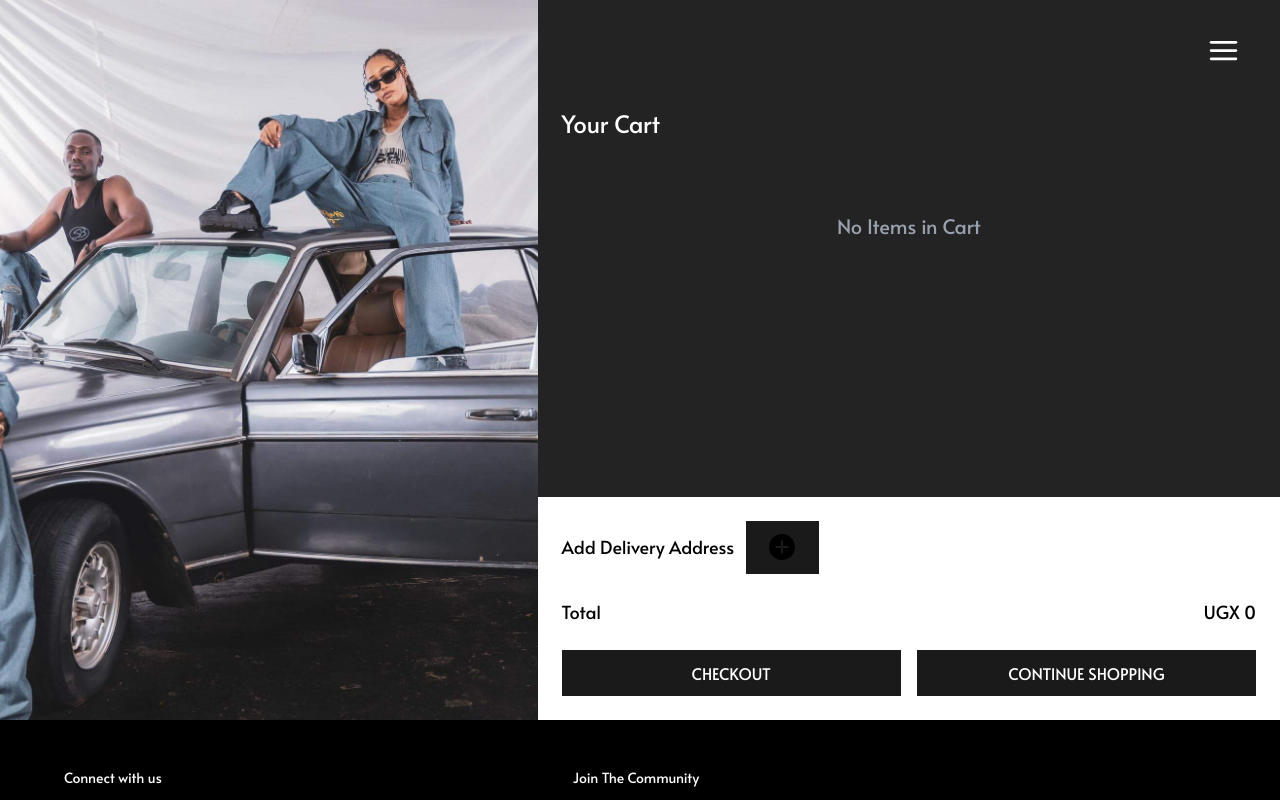
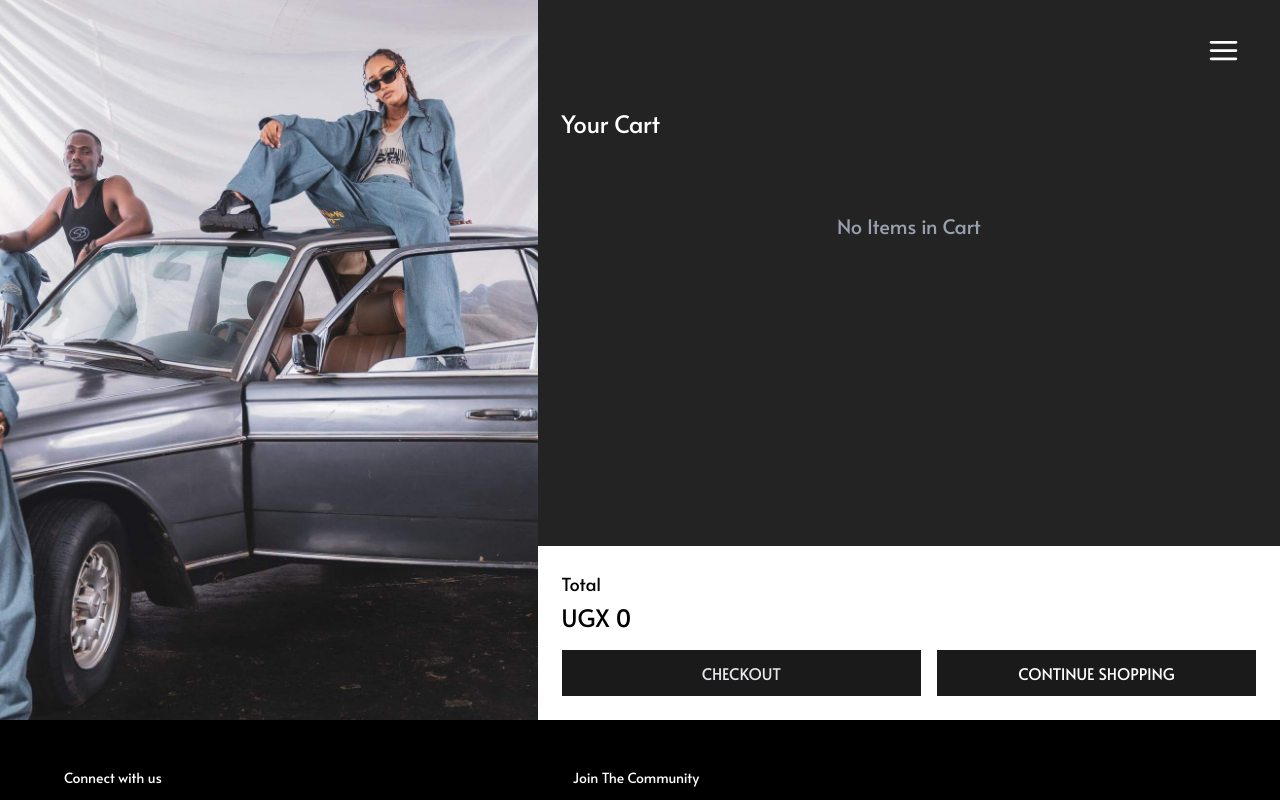
Before and after one commit to Josh-The-Developapa/SpeedBall, a React (Vite) app: page /cart in a window 1280 px wide. Shown: the top 800 px of the page. Built offline with nearby package versions, Linux system fonts and the light colour scheme.

Commit message:
adding simple backend

```diff
--- a/src/pages/Cart/Cart.jsx
+++ b/src/pages/Cart/Cart.jsx
@@ -1,68 +1,81 @@
-import React, { useContext, useEffect, useState } from 'react';
-import Context from '../../Context/Context.jsx';
-import { IoMdTrash, IoMdArrowBack } from 'react-icons/io';
-import { FiCheckCircle } from 'react-icons/fi';
-import { ImSpinner9 } from 'react-icons/im';
-import { IoIosAddCircle } from 'react-icons/io';
-import { IoMdArrowDropupCircle } from 'react-icons/io';
-import hero from '../../assets/speedball-homepage-laptop.jpeg';
-import Header from '../../components/Header/Header.jsx';
-import Footer from '../../components/Footer/Footer.jsx';
+import { useEffect, useState } from "react";
+import { Link } from "react-router-dom";
+import { FiCheckCircle } from "react-icons/fi";
+import { ImSpinner9 } from "react-icons/im";
+import hero from "../../assets/speedball-homepage-laptop.jpeg";
+import Header from "../../components/Header/Header.jsx";
+import Footer from "../../components/Footer/Footer.jsx";
+import { parsePhoneNumberFromString } from "libphonenumber-js";
 
-import Product1 from '../../assets/full-fit.svg';
-import Product2 from '../../assets/jacket.svg';
-import Product3 from '../../assets/jeans.svg';
+import { createClient } from "@supabase/supabase-js";
+
+const supabase = createClient(
+  import.meta.env.VITE_SUPABASE_URL,
+  import.meta.env.VITE_SUPABASE_ANON_KEY
+);
 
 function CartPage() {
-  // const ctx = useContext(Context);
   const [cartItems, setCartItems] = useState([]);
-  const [discount, setDiscount] = useState(0);
   const [loading, setLoading] = useState(false);
-  const [showCheckoutOverlay, setShowCheckoutOverlay] = useState(false);
   const [showAddressOverlay, setShowAddressOverlay] = useState(false);
-  const [error, setError] = useState('');
+  const [error, setError] = useState("");
+
+  const [showPaymentModal, setShowPaymentModal] = useState(() => {
+    return localStorage.getItem("PaymentModalState") === "open";
+  });
 
   const [checkoutComplete, setCheckoutComplete] = useState(false);
-  const [addressExpanded, setAddressExpanded] = useState(false);
-  const [date, setDate] = useState('');
+  const [date, setDate] = useState("");
   const [address, setAddress] = useState({
-    fullName: '',
-    cityTown: '',
-    street: '',
-    country: 'Uganda',
-    phoneNumber: '',
+    fullName: "",
+    cityTown: "",
+    street: "",
+    country: "Uganda",
+    phoneNumber: "",
     date: date,
   });
 
+  function formatPhoneNumber(raw) {
+    if (!raw) return "";
+
+    const parsed = parsePhoneNumberFromString(raw, "UG"); // fallback region if country code is missing
+    if (!parsed.isValid()) {
+      setError("Please enter a valid phone number.");
+      return;
+    }
+    if (!parsed || !parsed.isValid()) return raw;
+
+    return parsed.formatInternational(); // e.g. +256 712 345 678
+  }
+
   useEffect(() => {
-    if (!localStorage.getItem('CartItems')) return;
-    setCartItems(JSON.parse(localStorage.getItem('CartItems')));
+    const storedCart = localStorage.getItem("CartItems");
+    if (storedCart) {
+      setCartItems(JSON.parse(storedCart));
+    }
+
+    if (localStorage.getItem("PaymentModalState") === "open") {
+      setShowPaymentModal(true);
+    }
   }, []);
 
   const handleQuantityChange = (index, newQuantity) => {
-    if (newQuantity < 1) return; // prevent zero or negative quantities
+    if (newQuantity < 1) return; // prevent non positive quantities
 
     const updatedCartItems = [...cartItems];
     updatedCartItems[index].quantity = newQuantity;
     setCartItems(updatedCartItems);
-    localStorage.setItem('CartItems', JSON.stringify(updatedCartItems));
-  };
-
-  const handleSizeChange = (index, newSize) => {
-    const updatedCartItems = [...cartItems];
-    updatedCartItems[index].size = newSize;
-    setCartItems(updatedCartItems);
-    localStorage.setItem('CartItems', JSON.stringify(updatedCartItems));
+    localStorage.setItem("CartItems", JSON.stringify(updatedCartItems));
   };
 
   const handleDeleteItem = (index) => {
     const updatedCartItems = [...cartItems];
     updatedCartItems.splice(index, 1);
     setCartItems(updatedCartItems);
-    localStorage.setItem('CartItems', JSON.stringify(updatedCartItems));
+    localStorage.setItem("CartItems", JSON.stringify(updatedCartItems));
   };
 
-  const computeCost = (array) => {
+  const computeTotals = (array) => {
     let totalQuantity = 0;
     let totalCost = 0;
     array.forEach((item) => {
@@ -72,60 +85,59 @@ function CartPage() {
     return { totalQuantity, totalCost };
   };
 
+  const handleClosePaymentModal = () => {
+    if (
+      !window.confirm(
+        "Are you sure you want to close this screen? Payment may be missed."
+      )
+    )
+      return;
+    setShowPaymentModal(false);
+    localStorage.removeItem("PaymentModalState");
+  };
+
   const handleAddressChange = (e) => {
     const { name, value } = e.target;
     setAddress({ ...address, [name]: value });
-    setError('');
+    setError("");
   };
 
-  function handleFinalCheckout() {
-    if (!address.fullName || !address.line || !address.phone) {
-      alert('Please complete all address fields.');
+  // where the magic happens
+  const handleCheckout = async () => {
+    if (cartItems.length === 0) {
+      setError("Please add some items to cart first.");
       return;
     }
 
-    sendOrderToServer({ cartItems, address }); // or Supabase insert
-    setCartItems([]);
-    setShowCheckoutOverlay(false);
-  }
-
-  // whree the magic happens
-  const handleCheckout = async () => {
-    if (cartItems.length === 0) {
-      setError('Please add some items to cart first.');
-      return;
-    }
+    const { totalQuantity, totalCost } = computeTotals(cartItems);
+    const delivery_address = `${address.fullName}, ${address.street}, ${address.cityTown}, ${address.country}`;
+    const phone_number = address.phoneNumber;
 
     setLoading(true);
 
-    const checkoutData = {
-      cartItems,
-      address,
-      totalShirts: computeCost(cartItems).totalQuantity,
-      totalCost:
-        computeCost(cartItems).totalCost * (1 - Number(discount) / 100),
-      date: new Date(Date.now() + 3 * 3600 * 1000).toUTCString(), // EAT offset
-      status: 'pending',
-    };
+    const { error } = await supabase.from("orders").insert([
+      {
+        items: cartItems,
+        total_quantity: totalQuantity,
+        total_cost: totalCost,
+        delivery_address,
+        phone_number,
+      },
+    ]);
 
-    fetch('https://conspiracy-67f09-default-rtdb.firebaseio.com/orders.json', {
-      method: 'POST',
-      headers: { 'Content-Type': 'application/json' },
-      body: JSON.stringify(checkoutData),
-    })
-      .then((res) => res.json())
-      .then(() => {
+    if (error) {
+      console.error("Supabase Insert Error:", error.message);
+      setError("Something went wrong. Please try again.");
+    } else {
+      localStorage.setItem("PaymentModalState", "open");
+      setShowPaymentModal(true);
       setCheckoutComplete(true);
       setCartItems([]);
-        localStorage.removeItem('CartItems');
+      localStorage.removeItem("CartItems");
       setShowAddressOverlay(false);
-      })
-      .catch((err) => {
-        console.error('Checkout Error:', err);
-      })
-      .finally(() => {
+    }
+
     setLoading(false);
-      });
   };
 
   return (
@@ -166,15 +178,15 @@ function CartPage() {
                       <div className="flex flex-col justify-between">
                         <h3
                           className="text-sm tracking-wide"
-                          style={{ marginBottom: '10px', marginRight: '5px' }}
+                          style={{ marginBottom: "10px", marginRight: "5px" }}
                         >
                           {item.title}
                         </h3>
                         <p
                           className="text-[0.975rem] font-medium"
-                          style={{ marginBottom: '10px' }}
+                          style={{ marginBottom: "10px" }}
                         >
-                          UGX {item.price.toLocaleString('en-UG')}
+                          UGX {item.price.toLocaleString("en-UG")}
                         </p>
                         <div className="flex items-center space-x-2 mt-1">
                           <button
@@ -227,22 +239,18 @@ function CartPage() {
           {/* Checkout Section */}
           <div className="bg-white text-black p-6">
             {/* Address Section */}
-            <div className="mb-6">
-              <div className="flex items-center mb-4">
-                <h3 className="text-lg font-semibold">Add Delivery Address</h3>
+            {showAddressOverlay && (
+              <div className="fixed inset-0 bg-black bg-opacity-20 z-50 flex items-center justify-center">
+                <div className="bg-white text-black rounded-lg p-6 w-[90%] max-w-md relative">
                   <button
-                  onClick={() => setAddressExpanded(!addressExpanded)}
-                  className="ml-3 text-black hover:text-gray-600 transition-colors"
+                    onClick={() => setShowAddressOverlay(false)}
+                    className="absolute top-2 right-2 text-gray-600 hover:text-black text-xl"
                   >
-                  {addressExpanded ? (
-                    <IoMdArrowDropupCircle className="w-8 h-8" />
-                  ) : (
-                    <IoIosAddCircle className="w-8 h-8" />
-                  )}
+                    ×
                   </button>
-              </div>
-
-              {addressExpanded && (
+                  <h3 className="text-lg font-semibold mb-4">
+                    Add Delivery Address
+                  </h3>
                   <div className="space-y-3">
                     <input
                       type="text"
@@ -270,51 +278,121 @@ function CartPage() {
                     />
                     <input
                       type="tel"
+                      inputMode="tel"
+                      pattern="[\d\s()+-]*"
                       name="phoneNumber"
                       placeholder="Phone Number"
                       value={address.phoneNumber}
-                    onChange={handleAddressChange}
+                      onChange={(e) => {
+                        const val = e.target.value;
+                        // Allow digits, +, -, space, (, )
+                        if (/^[\d\s()+-]*$/.test(val)) {
+                          setAddress({ ...address, phoneNumber: val });
+                        }
+                      }}
+                      onPaste={(e) => {
+                        const paste = e.clipboardData.getData("text");
+                        if (!/^[\d\s()+-]*$/.test(paste)) e.preventDefault();
+                      }}
                       className="w-full p-3 border border-gray-300 rounded-lg focus:outline-none focus:border-black"
                     />
+                    <button
+                      onClick={handleCheckout}
+                      className="w-full mt-4 bg-[#3B4CCA] text-white py-3 rounded-lg font-semibold hover:bg-[#2A3BB7]"
+                    >
+                      CONFIRM & ORDER
+                    </button>
+                  </div>
+                </div>
               </div>
             )}
-            </div>
 
             {/* Total Section */}
-            <div className="mb-6 space-y-2">
-              <div className="flex justify-between items-center text-lg">
+            <div className="flex flex-col items-start text-lg space-y-1 pb-4">
               <span className="font-semibold">Total</span>
-                <span className="font-bold">
-                  UGX{' '}
-                  {(
-                    computeCost(cartItems).totalCost *
-                    (1 - Number(discount) / 100)
-                  ).toLocaleString('en-US')}
+              <span className="text-2xl font-medium">
+                UGX {computeTotals(cartItems).totalCost.toLocaleString("en-UG")}
               </span>
-              </div>
             </div>
 
             {/* Checkout Button */}
+            <div className="flex gap-4">
               {!checkoutComplete ? (
-              <div className="flex gap-4">
                 <button
-                  className="flex-1 px-6 py-4 bg-[#3B4CCA] text-white rounded-lg font-semibold text-lg hover:bg-[#2A3BB7] transition-colors flex items-center justify-center"
-                  onClick={() => setShowAddressOverlay(true)}
+                  className={`flex-1 px-6 py-4 rounded-lg font-semibold text-lg flex items-center justify-center transition-colors ${
+                    computeTotals(cartItems).totalCost > 0
+                      ? "bg-blue-700 text-white hover:bg-blue-800"
+                      : "bg-gray-400 text-gray-200 cursor-not-allowed"
+                  }`}
+                  onClick={() => {
+                    if (computeTotals(cartItems).totalCost > 0) {
+                      setShowAddressOverlay(true);
+                    }
+                  }}
+                  disabled={computeTotals(cartItems).totalCost <= 0}
                 >
                   {loading ? (
                     <ImSpinner9 className="w-6 h-6 animate-spin" />
                   ) : (
-                    'CHECKOUT'
+                    "CHECKOUT"
                   )}
                 </button>
-                <button className="text-white flex-1 px-6 py-4 border border-gray-300 rounded-lg font-semibold text-lg hover:bg-gray-50 transition-colors">
+              ) : (
+                <div className="flex-1 bg-green-600 text-white py-4 px-6 rounded-lg font-semibold text-lg flex items-center justify-center">
+                  <FiCheckCircle className="w-5 h-5 mr-2 animate-pulse" />
+                  Order Sent
+                </div>
+              )}
+
+              <Link to="/shop" className="flex-1">
+                <button className="w-full px-6 py-4 bg-white text-white border border-gray-300 rounded-lg font-semibold text-lg hover:bg-gray-100 transition-colors justify-center">
                   CONTINUE SHOPPING
                 </button>
+              </Link>
             </div>
-            ) : (
-              <div className="w-full bg-green-600 text-white py-4 px-6 rounded-lg font-semibold text-lg flex items-center justify-center">
-                <FiCheckCircle className="w-5 h-5 mr-2 animate-pulse" />
-                Order Sent
+
+            {showPaymentModal && (
+              <div className="fixed inset-0 bg-black bg-opacity-30 z-50 flex items-center justify-center">
+                <div className="bg-white text-black p-6 rounded-lg w-[90%] max-w-md relative">
+                  <button
+                    onClick={handleClosePaymentModal}
+                    className="absolute top-2 right-2 text-gray-600 hover:text-black text-xl"
+                  >
+                    ×
+                  </button>
+
+                  <h2 className="text-xl font-semibold mb-4">
+                    Order Confirmed
+                  </h2>
+
+                  <p className="mb-3 text-sm text-gray-800">
+                    A courier will call your number shortly to confirm your
+                    delivery address. <br />
+                    <strong>Please do not make any payment yet.</strong>
+                  </p>
+
+                  <p className="mb-2 text-sm text-gray-800">
+                    Once the courier arrives and confirms the delivery, pay{" "}
+                    <strong>only</strong> to the following numbers:
+                  </p>
+
+                  <ul className="mb-4 text-blue-700 font-bold text-lg space-y-1">
+                    <li>• +256 770 000000</li>
+                    <li>• +256 701 111111</li>
+                  </ul>
+
+                  <p className="mb-2 text-sm text-gray-800">
+                    Your contact number:
+                  </p>
+
+                  <div className="font-medium text-base text-gray-900 mb-4">
+                    {formatPhoneNumber(address.phoneNumber)}
+                  </div>
+
+                  <p className="text-xs text-gray-600">
+                    Keep this screen open until the call is complete.
+                  </p>
+                </div>
               </div>
             )}
           </div>
```
Also changed, not shown: db.js (+4 -4 lines), 1 other file (tests, documents, lock files or other folders). Lines whose indentation alone changed are shown as unchanged.
